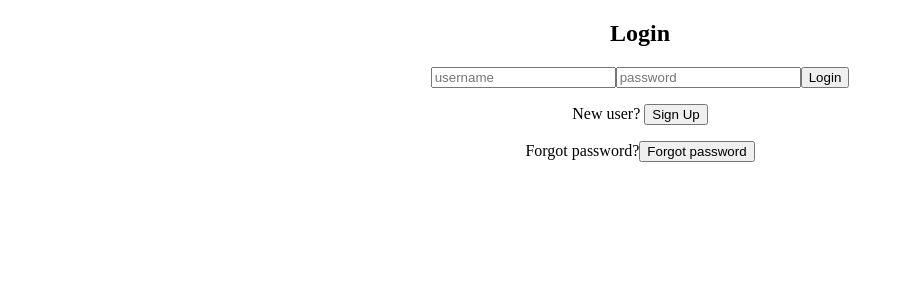
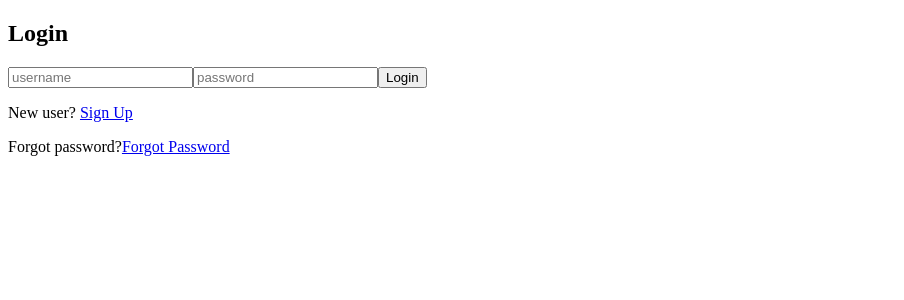
Before and after one commit to yubi00/amplify-frontend, a React (Create React App) app: page / in a window 1280 px wide. Shown: the top 300 px of the page, without its empty margins (0-904 px from the left). Built offline with nearby package versions, Linux system fonts and the light colour scheme; what aws-amplify would draw is missing.

Commit message:
fix forgot password custom msg

```diff
--- a/src/App.js
+++ b/src/App.js
@@ -1,97 +1,9 @@
-import React, { useContext, Fragment } from 'react';
+import React from 'react';
 import './App.css';
-import SignUp from './components/SignUp';
-import Login from './components/Login';
-import { AuthContext } from './context/AuthContext';
-import ConfirmSignUp from './components/ConfirmSignUp';
-import ResetPassword from './components/ResetPassword';
-import ForgotPassword from './components/ForgotPassword';
-import ConfirmForgotPassword from './components/ConfirmForgotPassword';
+import AppRouter from './routes/AppRouter';
 
 function App() {
-  const { authState, setAuthState, setError } = useContext(AuthContext);
-
-  return (
-    <div className="App">
-      {authState === 'signIn' && (
-        <Fragment>
-          <h2>Login</h2>
-          <Login />
-          <p>
-            New user?{' '}
-            <button
-              onClick={() => {
-                setAuthState('signUp');
-                setError('');
-              }}
-            >
-              Sign Up{' '}
-            </button>
-          </p>
-          <p>
-            Forgot password?
-            <button
-              onClick={() => {
-                setAuthState('forgotPassword');
-                setError('');
-              }}
-            >
-              Forgot password
-            </button>
-          </p>
-        </Fragment>
-      )}
-
-      {authState === 'signUp' && (
-        <Fragment>
-          <h2>Signup</h2>
-          <SignUp />
-          <p>
-            <button
-              onClick={() => {
-                setAuthState('signIn');
-                setError('');
-              }}
-            >
-              Login Instead
-            </button>
-          </p>
-        </Fragment>
-      )}
-
-      {authState === 'confirmSignUp' && <ConfirmSignUp />}
-      {authState === 'resetPassword' && (
-        <Fragment>
-          <h2>Reset Password</h2>
-          <ResetPassword />
-        </Fragment>
-      )}
-
-      {authState === 'forgotPassword' && (
-        <Fragment>
-          <h2>Forgot Password</h2>
-          <ForgotPassword />
-          <p>
-            <button
-              onClick={() => {
-                setAuthState('signIn');
-                setError('');
-              }}
-            >
-              Login Instead
-            </button>
-          </p>
-        </Fragment>
-      )}
-
-      {authState === 'confirmForgotPassword' && (
-        <Fragment>
-          <h2>Reset Password</h2>
-          <ConfirmForgotPassword />
-        </Fragment>
-      )}
-    </div>
-  );
+  return <AppRouter />;
 }
 
 export default App;
--- a/src/components/ConfirmForgotPassword.js
+++ b/src/components/ConfirmForgotPassword.js
@@ -1,13 +1,14 @@
-import { useContext, useState } from 'react';
+import { Fragment, useContext, useState } from 'react';
+import { useHistory, Link } from 'react-router-dom';
 import { AuthContext } from '../context/AuthContext';
 
 const initialValues = {
-  username: '',
   password: '',
-  code: '',
 };
 
 const SignUp = () => {
+  const history = useHistory();
+  const [message, setMessage] = useState('');
   const [values, setValues] = useState(initialValues);
   const { confirmForgotPassword, error, loading, setError } =
     useContext(AuthContext);
@@ -22,20 +23,25 @@ const SignUp = () => {
 
   const handleSubmit = async (e) => {
     e.preventDefault();
-    await confirmForgotPassword(values);
+
+    //get username and code from pathname
+    const url = new URLSearchParams(window.location.search);
+    const code = url.get('confirmation_code');
+    const username = url.get('user_name');
+
+    await confirmForgotPassword(username, code, values.password);
+    setMessage('Your password has been changed successfully');
   };
 
   return (
     <form onSubmit={handleSubmit}>
+      <h2>Reset Password</h2>
+
       {error && <p> {error} </p>}
-      <input
-        type="text"
-        name="username"
-        placeholder="username"
-        value={values.username}
-        onChange={onChange}
-        required
-      />
+      {message ? (
+        <h3> {message} </h3>
+      ) : (
+        <Fragment>
           <input
             type="password"
             name="password"
@@ -44,15 +50,12 @@ const SignUp = () => {
             onChange={onChange}
             required
           />
-      <input
-        type="text"
-        name="code"
-        placeholder="code"
-        value={values.code}
-        onChange={onChange}
-        required
-      />
           <button>{loading ? 'Loading...' : 'Change Password'} </button>
+        </Fragment>
+      )}
+      <div>
+        <Link to="/">Login</Link>
+      </div>
     </form>
   );
 };
--- a/src/components/ConfirmSignUp.js
+++ b/src/components/ConfirmSignUp.js
@@ -1,7 +1,9 @@
 import React, { useContext, useState } from 'react';
+import { useHistory } from 'react-router';
 import { AuthContext } from '../context/AuthContext';
 
 const ConfirmSignUp = () => {
+  const history = useHistory();
   const [code, setCode] = useState('');
   const { confirmSignUp, error, loading, user } = useContext(AuthContext);
 
@@ -9,6 +11,7 @@ const ConfirmSignUp = () => {
     e.preventDefault();
     console.log('user data: ', user);
     await confirmSignUp(user.username, code);
+    history.push('/');
   };
 
   return (
--- a/src/components/ForgotPassword.js
+++ b/src/components/ForgotPassword.js
@@ -1,4 +1,5 @@
-import { useContext, useState } from 'react';
+import { Fragment, useContext, useState } from 'react';
+import { Link } from 'react-router-dom';
 import { AuthContext } from '../context/AuthContext';
 
 const initialValues = {
@@ -7,6 +8,7 @@ const initialValues = {
 
 const ForgotPassword = () => {
   const [values, setValues] = useState(initialValues);
+  const [message, setMessage] = useState('');
   const { forgotPassword, error, setError, loading } = useContext(AuthContext);
 
   const onChange = (e) => {
@@ -21,11 +23,19 @@ const ForgotPassword = () => {
     e.preventDefault();
     await forgotPassword(values.username);
     setValues(initialValues);
+    setMessage(
+      'Please follow the instructions sent to your email to reset your password'
+    );
   };
 
   return (
     <form onSubmit={handleSubmit}>
+      <h2>Forgot Password</h2>
       {error && <p> {error} </p>}
+      {message ? (
+        <h3> {message} </h3>
+      ) : (
+        <Fragment>
           <input
             type="text"
             name="username"
@@ -35,6 +45,11 @@ const ForgotPassword = () => {
             required
           />
           <button>{loading ? 'Loading...' : 'Submit'}</button>
+        </Fragment>
+      )}
+      <p>
+        <Link to="/">Login Instead</Link>
+      </p>
     </form>
   );
 };
--- a/src/components/Login.js
+++ b/src/components/Login.js
@@ -1,6 +1,6 @@
 import { useContext, useState } from 'react';
 import { AuthContext } from '../context/AuthContext';
-import { useHistory } from 'react-router-dom';
+import { useHistory, Link } from 'react-router-dom';
 
 const initialValues = {
   username: '',
@@ -29,6 +29,7 @@ const Login = () => {
 
   return (
     <form onSubmit={handleSubmit}>
+      <h2>Login</h2>
       {error && <p> {error} </p>}
       <input
         type="text"
@@ -47,6 +48,13 @@ const Login = () => {
         required
       />
       <button>{loading ? 'Loading...' : 'Login'}</button>
+      <p>
+        New user? <Link to="/signup">Sign Up </Link>
+      </p>
+      <p>
+        Forgot password?
+        <Link to="/forgot-password">Forgot Password</Link>
+      </p>
     </form>
   );
 };
--- a/src/components/ResetPassword.js
+++ b/src/components/ResetPassword.js
@@ -27,6 +27,7 @@ const ResetPassword = ({ setChangePasswordOpen }) => {
 
   return (
     <form onSubmit={handleSubmit}>
+      <h2>Reset Password</h2>
       {error && <p> {error} </p>}
       <input
         type="text"
--- a/src/index.js
+++ b/src/index.js
@@ -11,7 +11,6 @@ import Amplify, { Auth } from 'aws-amplify';
 import config from './config';
 import App from './App';
 import AuthProvider from './providers/AuthProvider';
-import AppRouter from './routes/AppRouter';
 
 Amplify.configure(config);
 
@@ -47,9 +46,7 @@ const client = new ApolloClient({
 ReactDOM.render(
   <ApolloProvider client={client}>
     <AuthProvider>
-      <AppRouter>
-        <App />
-      </AppRouter>
+      <App />
     </AuthProvider>
   </ApolloProvider>,
   document.getElementById('root')
--- a/src/providers/AuthProvider.js
+++ b/src/providers/AuthProvider.js
@@ -3,7 +3,6 @@ import { Auth } from 'aws-amplify';
 import { AuthContext } from '../context/AuthContext';
 
 const AuthProvider = ({ children }) => {
-  const [authState, setAuthState] = useState('signIn');
   const [user, setUser] = useState(null);
   const [error, setError] = useState('');
   const [loading, setLoading] = useState(false);
@@ -20,7 +19,6 @@ const AuthProvider = ({ children }) => {
       });
       console.log(user);
       setUser(user);
-      setAuthState('confirmSignUp');
       setLoading(false);
       setError('');
     } catch (error) {
@@ -35,7 +33,6 @@ const AuthProvider = ({ children }) => {
       setLoading(true);
       const user = await Auth.confirmSignUp(username, code);
       setUser(user);
-      setAuthState('signIn');
       setLoading(false);
       setError('');
     } catch (error) {
@@ -49,7 +46,6 @@ const AuthProvider = ({ children }) => {
     try {
       setLoading(true);
       await Auth.signIn(username, password);
-      setAuthState('signedIn');
       setLoading(false);
     } catch (error) {
       console.log('error signing in', error);
@@ -62,7 +58,6 @@ const AuthProvider = ({ children }) => {
     try {
       setLoading(true);
       await Auth.forgotPassword(username);
-      setAuthState('confirmForgotPassword');
       setError('');
       setLoading(false);
     } catch (error) {
@@ -72,15 +67,10 @@ const AuthProvider = ({ children }) => {
     }
   };
 
-  const confirmForgotPassword = async ({
-    username,
-    code,
-    password: new_password,
-  }) => {
+  const confirmForgotPassword = async (username, code, new_password) => {
     try {
       setLoading(true);
       await Auth.forgotPasswordSubmit(username, code, new_password);
-      setAuthState('signIn');
       setError('');
       setLoading(false);
     } catch (error) {
@@ -107,7 +97,6 @@ const AuthProvider = ({ children }) => {
     try {
       await Auth.signOut();
       setUser(null);
-      setAuthState('signIn');
       setError('');
     } catch (error) {
       console.log('error signing out: ', error);
@@ -124,8 +113,6 @@ const AuthProvider = ({ children }) => {
         confirmForgotPassword,
         changePassword,
         signOut,
-        authState,
-        setAuthState,
         user,
         setUser,
         error,
--- a/src/routes/AppRouter.js
+++ b/src/routes/AppRouter.js
@@ -1,14 +1,25 @@
 import React from 'react';
 import { BrowserRouter as Router, Switch, Route } from 'react-router-dom';
-import App from '../App';
+import ForgotPassword from '../components/ForgotPassword';
+import ConfirmForgotPassword from '../components/ConfirmForgotPassword';
+import Login from '../components/Login';
+import SignUp from '../components/SignUp';
 import TodosPage from '../components/TodosPage';
 import ProtectedRoute from './ProtectedRoute';
+import ConfirmSignUp from '../components/ConfirmSignUp';
 
 const AppRouter = () => {
   return (
     <Router>
       <Switch>
-        <Route path="/" component={App} exact />
+        <Route path="/" component={Login} exact />
+        <Route path="/signup" component={SignUp} />
+        <Route path="/forgot-password" component={ForgotPassword} />
+        <Route
+          path="/confirm-forgot-password"
+          component={ConfirmForgotPassword}
+        />
+        <Route path="/confirm-signup" component={ConfirmSignUp} />
         <ProtectedRoute path="/todos" component={TodosPage} />
       </Switch>
     </Router>
```
Also changed, not shown: src/components/SignUp.js (+7 -0 lines). Lines whose indentation alone changed are shown as unchanged.
